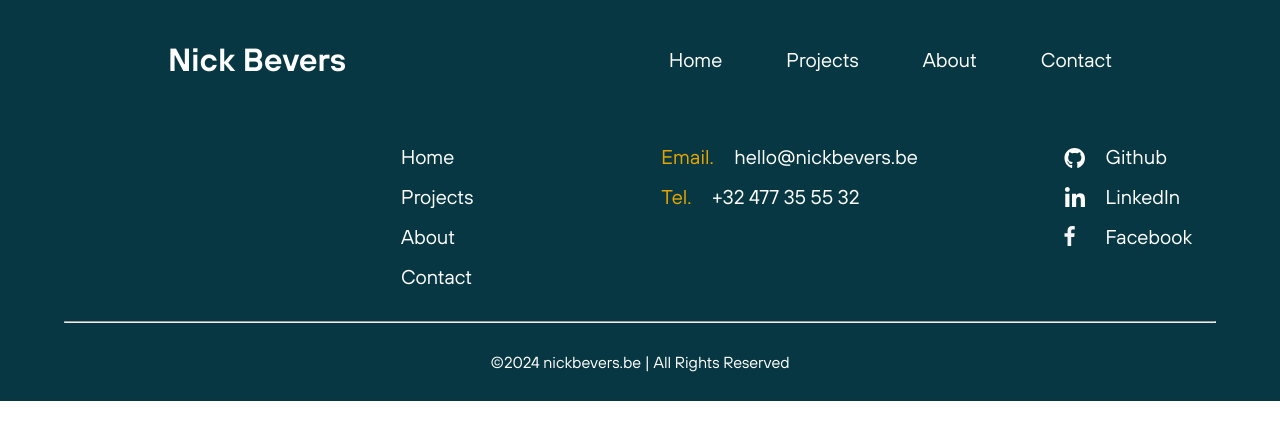
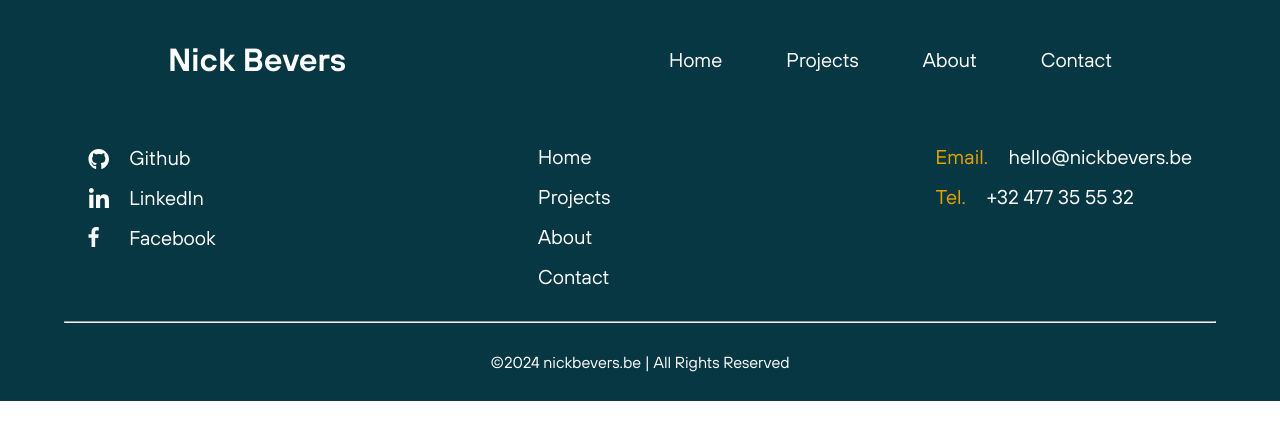
Before and after one commit to NickBevers/portfolio, a Next.js app: page /skills in a window 1280 px wide. Shown: the top 440 px of the page. Built offline with nearby package versions, Linux system fonts and the light colour scheme.

Commit message:
feat: add new footer layout to keep it clean

```diff
--- a/src/app/_components/footer/page.tsx
+++ b/src/app/_components/footer/page.tsx
@@ -30,7 +30,50 @@ export default function Footer() {
   return (
     <footer className={styles.footer__container}>
       <div className={styles.footer__content}>
-        <p className={styles.footer__brand}>Nick Bevers</p>
+        <div className={styles.footer__socials}>
+          <p className={styles.footer__brand}>Nick Bevers</p>
+          {/* <p className={`${styles.footer__title} ${styles.footer__title_socials}`}>Socials</p> */}
+
+          <div className={styles.footer__SocialContainer}>
+            <div className={styles.footer__socialItems}>
+              <a href="https://github.com/NickBevers/" target="_blank" rel="noopener noreferrer">
+                <Image
+                  width={iconSize.width}
+                  height={iconSize.height}
+                  className={styles.socialLinks__icon}
+                  src="/images/github.svg"
+                  alt="Github"
+                />
+              </a>
+
+              <a href="https://www.linkedin.com/in/nick-bevers-1642901b9/" target="_blank" rel="noopener noreferrer">
+                <Image
+                  width={iconSize.width}
+                  height={iconSize.height}
+                  className={styles.socialLinks__icon}
+                  src="/images/linkedin.svg"
+                  alt="LinkedIn"
+                />
+              </a>
+
+              <a href="https://www.facebook.com/nick.bevers.9/" target="_blank" rel="noopener noreferrer">
+                <Image
+                  width={facebookIconSize.width}
+                  height={facebookIconSize.height}
+                  className={styles.socialLinks__icon}
+                  src="/images/facebook.svg"
+                  alt="Facebook"
+                />
+              </a>
+            </div>
+
+            <div className={styles.footer__socialText}>
+              <a className={styles.footer__socialTitle} target='_blank' rel='noopener noreferrer' href={'https://github.com/NickBevers/'}><p>Github</p></a>
+              <a className={styles.footer__socialTitle} target='_blank' rel='noopener noreferrer' href={'https://www.linkedin.com/in/nick-bevers-1642901b9/'}><p>LinkedIn</p></a>
+              <a className={styles.footer__socialTitle} target='_blank' rel='noopener noreferrer' href={'https://www.facebook.com/nick.bevers.9/'}><p>Facebook</p></a>
+            </div>
+          </div>
+        </div>
 
         <div className={styles.footer__navigation}>
           <p className={`${styles.footer__title} ${styles.footer__title_navigation}`}>Navigation</p>
@@ -47,54 +90,10 @@ export default function Footer() {
         </div>
 
         <div className={styles.footer__contact}>
-          <p className={styles.footer__title}>Contact us</p>
+          <p className={styles.footer__title}>Contact me</p>
           <div className={styles.footer__contactFields}>
             <p className={styles.footer__contactData}>Email. <br className={styles.footer__mobileBreak} /><span className={styles.footer__contactField}>hello@nickbevers.be</span></p>
             <p className={styles.footer__contactData}>Tel. <br className={styles.footer__mobileBreak} /><span className={styles.footer__contactField}>+32 477 35 55 32</span></p>
-          </div>
-        </div>
-
-        <div className={styles.footer__socials}>
-          <p className={`${styles.footer__title} ${styles.footer__title_socials}`}>Socials</p>
-
-          <div className={styles.footer__SocialContainer}>
-            <div className={styles.footer__socialItems}>
-              <Link href="https://github.com/NickBevers/" target="_blank" rel="noopener noreferrer">
-                <Image
-                  width={iconSize.width}
-                  height={iconSize.height}
-                  className={styles.socialLinks__icon}
-                  src="/images/github.svg"
-                  alt="Github"
-                />
-              </Link>
-
-              <Link href="https://www.linkedin.com/in/nick-bevers-1642901b9/" target="_blank" rel="noopener noreferrer">
-                <Image
-                  width={iconSize.width}
-                  height={iconSize.height}
-                  className={styles.socialLinks__icon}
-                  src="/images/linkedin.svg"
-                  alt="LinkedIn"
-                />
-              </Link>
-
-              <Link href="https://www.facebook.com/nick.bevers.9/" target="_blank" rel="noopener noreferrer">
-                <Image
-                  width={facebookIconSize.width}
-                  height={facebookIconSize.height}
-                  className={styles.socialLinks__icon}
-                  src="/images/facebook.svg"
-                  alt="Facebook"
-                />
-              </Link>
-            </div>
-
-            <div className={styles.footer__socialText}>
-              <Link className={styles.footer__socialTitle} href={'https://github.com/NickBevers/'}><p>Github</p></Link>
-              <Link className={styles.footer__socialTitle} href={'https://www.linkedin.com/in/nick-bevers-1642901b9/'}><p>LinkedIn</p></Link>
-              <Link className={styles.footer__socialTitle} href={'https://www.facebook.com/nick.bevers.9/'}><p>Facebook</p></Link>
-            </div>
           </div>
         </div>
       </div>
--- a/src/app/_components/footer/styles.module.css
+++ b/src/app/_components/footer/styles.module.css
@@ -6,7 +6,7 @@
 .footer__content {
   display: flex;
   flex-direction: row;
-  justify-content: flex-start;
+  justify-content: space-evenly;
   padding: 4.25rem 10.5rem 2rem 10.5rem;
   max-width: min(1920px, 100%);
   gap: max(9.125rem, 15%);
@@ -18,6 +18,7 @@
   font-weight: var(--fontWeight--regular);
   color: var(--white--primary);
   margin-top: -0.5rem;
+  margin-bottom: 1.875rem;
 }
 
 .footer__title {
@@ -92,6 +93,10 @@
 
 .footer__socialTitle>p {
   color: var(--white--primary);
+}
+
+.footer__socialTitle>p:hover {
+  color: var(--yellow--secondary);
 }
 
 .footer__socialText {
```
